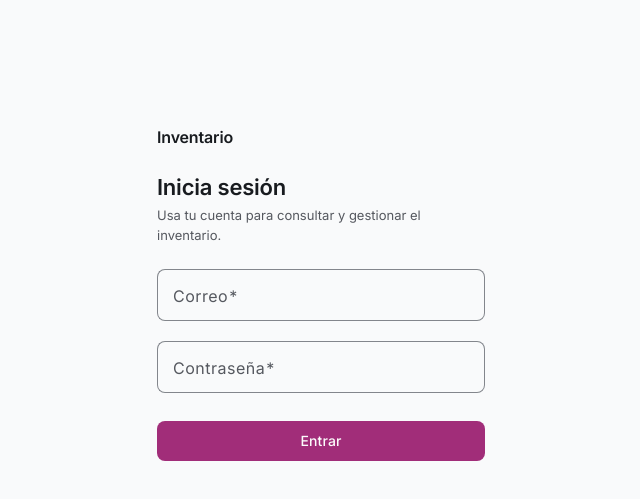
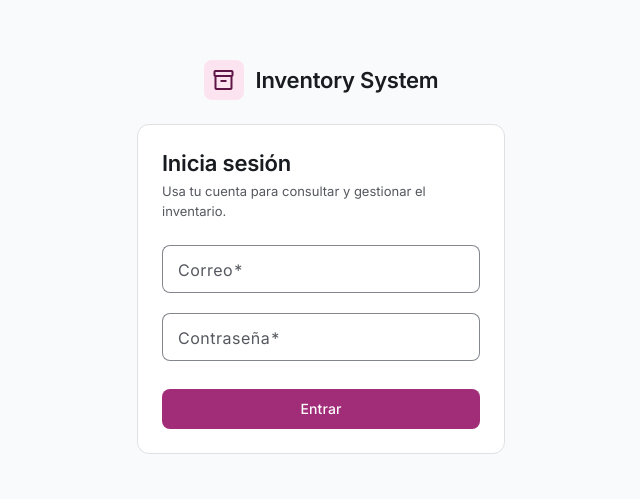
Before and after one commit to Gatumbac/inventory-system, an Angular app in the folder frontend/: page /login in a window 1280 px wide. Shown: the part 107-606 px from the top of the page, without its empty margins (319-959 px from the left). Built offline with nearby package versions, Linux system fonts and the light colour scheme.

Commit message:
feat(frontend): redesign login and rename brand

```diff
--- a/frontend/src/app/core/layout/shell.html
+++ b/frontend/src/app/core/layout/shell.html
@@ -3,7 +3,7 @@
     <button mat-icon-button aria-label="Abrir menú" (click)="navOpen.set(true)">
       <mat-icon fontSet="material-symbols-outlined">menu</mat-icon>
     </button>
-    <span class="brand">Inventario</span>
+    <span class="brand">Inventory System</span>
   </header>
 
   @if (navOpen()) {
@@ -11,7 +11,7 @@
   }
 
   <aside class="sidebar" [class.open]="navOpen()">
-    <span class="brand">Inventario</span>
+    <span class="brand">Inventory System</span>
 
     <nav>
       <a routerLink="/products" routerLinkActive="active" (click)="navOpen.set(false)">
--- a/frontend/src/app/features/login/login.html
+++ b/frontend/src/app/features/login/login.html
@@ -1,6 +1,12 @@
 <main class="login">
-  <span class="brand">Inventario</span>
+  <div class="brand">
+    <span class="brand-mark" aria-hidden="true">
+      <mat-icon fontSet="material-symbols-outlined">inventory_2</mat-icon>
+    </span>
+    <span class="brand-name">Inventory System</span>
+  </div>
 
+  <section class="panel login-card">
     <header>
       <h1>Inicia sesión</h1>
       <p class="meta">Usa tu cuenta para consultar y gestionar el inventario.</p>
@@ -19,7 +25,12 @@
 
       <mat-form-field appearance="outline">
         <mat-label>Contraseña</mat-label>
-      <input matInput type="password" formControlName="password" autocomplete="current-password" />
+        <input
+          matInput
+          type="password"
+          formControlName="password"
+          autocomplete="current-password"
+        />
         @if (form.controls.password.hasError('required')) {
           <mat-error>La contraseña es obligatoria</mat-error>
         }
@@ -27,4 +38,5 @@
 
       <button mat-flat-button type="submit" [disabled]="submitting()">Entrar</button>
     </form>
+  </section>
 </main>
--- a/frontend/src/app/features/login/login.scss
+++ b/frontend/src/app/features/login/login.scss
@@ -10,16 +10,40 @@
   gap: var(--app-space-5);
   box-sizing: border-box;
   width: 100%;
-  max-width: 360px;
+  max-width: 400px;
   min-height: 100vh;
   margin: 0 auto;
-  padding: var(--app-space-5) var(--app-space-4);
+  padding: var(--app-space-5) var(--app-space-4) 96px;
 }
 
 .brand {
-  font: var(--mat-sys-title-medium);
+  display: flex;
+  align-items: center;
+  justify-content: center;
+  gap: var(--app-space-3);
+}
+
+.brand-mark {
+  display: grid;
+  place-items: center;
+  width: 40px;
+  height: 40px;
+  border-radius: var(--app-radius-control);
+  background: var(--mat-sys-primary-container);
+  color: var(--mat-sys-on-primary-container);
+}
+
+.brand-name {
+  font: var(--mat-sys-title-large);
   font-weight: 600;
   letter-spacing: -0.01em;
+}
+
+.login-card {
+  display: flex;
+  flex-direction: column;
+  gap: var(--app-space-5);
+  padding: var(--app-space-5);
 }
 
 header {
@@ -40,6 +64,11 @@ form {
   flex-direction: column;
 }
 
+mat-form-field {
+  --mat-form-field-container-height: 48px;
+  --mat-form-field-container-vertical-padding: 12px;
+}
+
 button {
   margin-top: var(--app-space-2);
 }
--- a/frontend/src/index.html
+++ b/frontend/src/index.html
@@ -2,7 +2,7 @@
 <html lang="es">
   <head>
     <meta charset="utf-8" />
-    <title>Inventario</title>
+    <title>Inventory System</title>
     <base href="/" />
     <meta name="viewport" content="width=device-width, initial-scale=1" />
     <link rel="icon" type="image/x-icon" href="favicon.ico" />
```
Also changed, not shown: frontend/src/app/features/login/login.ts (+8 -1 lines). Lines whose indentation alone changed are shown as unchanged.
